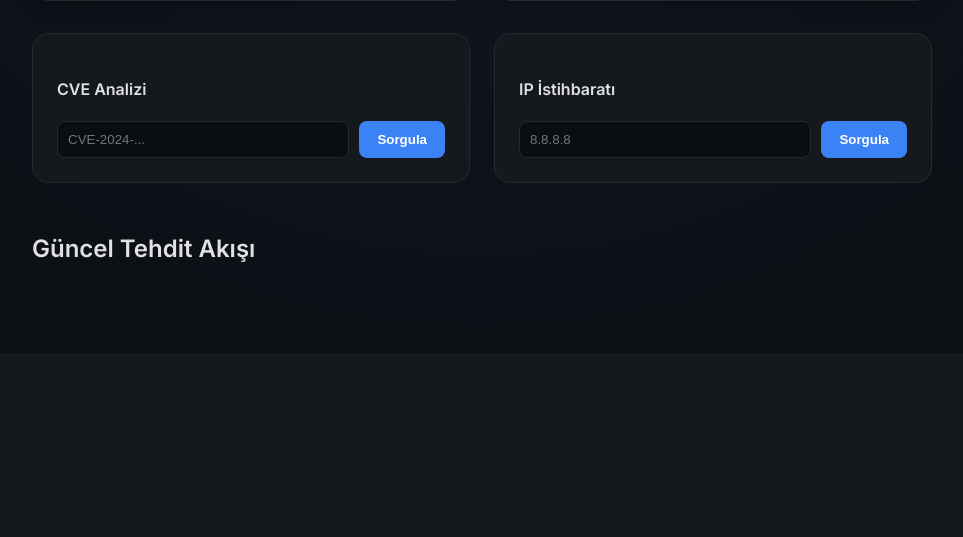
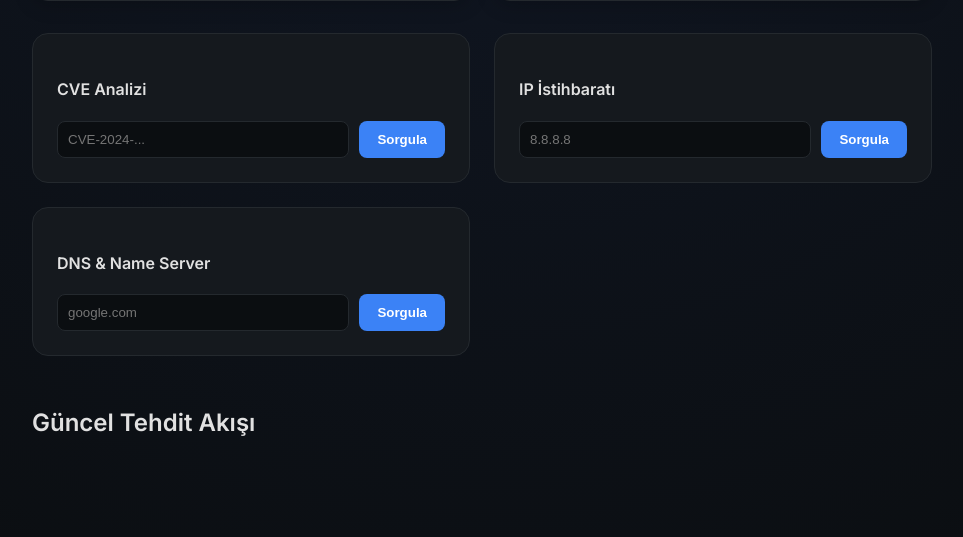
Before and after one commit to Turguty/SentinelAi, a Flask app: page / in a window 1280 px wide. Shown: the part 447-984 px from the top of the page, without its empty margins (158-1121 px from the left). Before the commit the page ends 709 px from the top, so only its background shows below. Run offline with Flask 3, Linux system fonts and the light colour scheme; data that the repository does not hold is empty.

Commit message:
Added DNS and Name Server query tools.

```diff
--- a/app.py
+++ b/app.py
@@ -213,6 +213,36 @@ def analyze_ip():
     except Exception as e:
         return jsonify({"error": str(e)}), 500
 
+@app.route('/api/dns', methods=['GET'])
+def analyze_dns():
+    """Domain için DNS (A) ve Name Server (NS) kayıtlarını sorgular."""
+    domain = request.args.get('domain', '').strip()
+    if not domain: return jsonify({"error": "Domain gerekli"}), 400
+
+    import dns.resolver
+    results = {"domain": domain, "records": {}}
+
+    try:
+        # A Kayıtları
+        try:
+            a_records = dns.resolver.resolve(domain, 'A')
+            results["records"]["A"] = [str(r) for r in a_records]
+        except: results["records"]["A"] = []
+
+        # NS Kayıtları
+        try:
+            ns_records = dns.resolver.resolve(domain, 'NS')
+            results["records"]["NS"] = [str(r) for r in ns_records]
+        except: results["records"]["NS"] = []
+
+        if not results["records"]["A"] and not results["records"]["NS"]:
+            return jsonify({"error": "Kayıt bulunamadı veya geçersiz domain"}), 404
+
+        return jsonify(results)
+    except Exception as e:
+        return jsonify({"error": str(e)}), 500
+
 if __name__ == '__main__':
 
+
     app.run(host='0.0.0.0', port=5000, debug=True)
--- a/requirements.txt
+++ b/requirements.txt
@@ -6,3 +6,4 @@ feedparser
 requests
 apscheduler
 python-dotenv
+dnspython
--- a/static/js/script.js
+++ b/static/js/script.js
@@ -145,7 +145,36 @@ async function updateStats() {
     } catch (e) { console.error("Grafik hatası:", e); }
 }
 
+async function queryDNS() {
+    const domain = document.getElementById('dns-input').value.trim();
+    if (!domain) return alert("Lütfen bir domain girin");
+
+    document.getElementById('analysis-panel').classList.remove('hidden');
+    const display = document.getElementById('analysis-text');
+    display.innerHTML = `🔍 <b>${domain}</b> DNS kayıtları sorgulanıyor...`;
+
+    try {
+        const res = await fetch(`/api/dns?domain=${domain}`);
+        const data = await res.json();
+        if (data.error) {
+            display.innerHTML = `<p style="color: #ef4444;">❌ Hata: ${data.error}</p>`;
+        } else {
+            display.innerHTML = `
+                <div class="dns-result">
+                    <h4>DNS Raporu: ${data.domain}</h4>
+                    <hr>
+                    <h5>🌐 A Kayıtları (IP Adresleri)</h5>
+                    <ul>${data.records.A.length ? data.records.A.map(r => `<li>${r}</li>`).join('') : '<li>Kayıt bulunamadı</li>'}</ul>
+                    <br>
+                    <h5>🔀 Name Server (NS) Kayıtları</h5>
+                    <ul>${data.records.NS.length ? data.records.NS.map(r => `<li>${r}</li>`).join('') : '<li>Kayıt bulunamadı</li>'}</ul>
+                </div>`;
+        }
+    } catch (e) { display.innerHTML = "Sistem hatası oluştu."; }
+}
+
 async function analyzeNews(title, link) {
+
     document.getElementById('analysis-panel').classList.remove('hidden');
     document.getElementById('analysis-text').innerText = "Analiz ediliyor...";
     try {
--- a/templates/index.html
+++ b/templates/index.html
@@ -56,7 +56,15 @@
                     <button onclick="queryIP()">Sorgula</button>
                 </div>
             </div>
+            <div class="tool-card">
+                <h4>DNS & Name Server</h4>
+                <div class="tool-input-group">
+                    <input type="text" id="dns-input" placeholder="google.com">
+                    <button onclick="queryDNS()">Sorgula</button>
+                </div>
+            </div>
         </section>
+
 
         <section class="feed-section">
             <div class="section-header">
```
